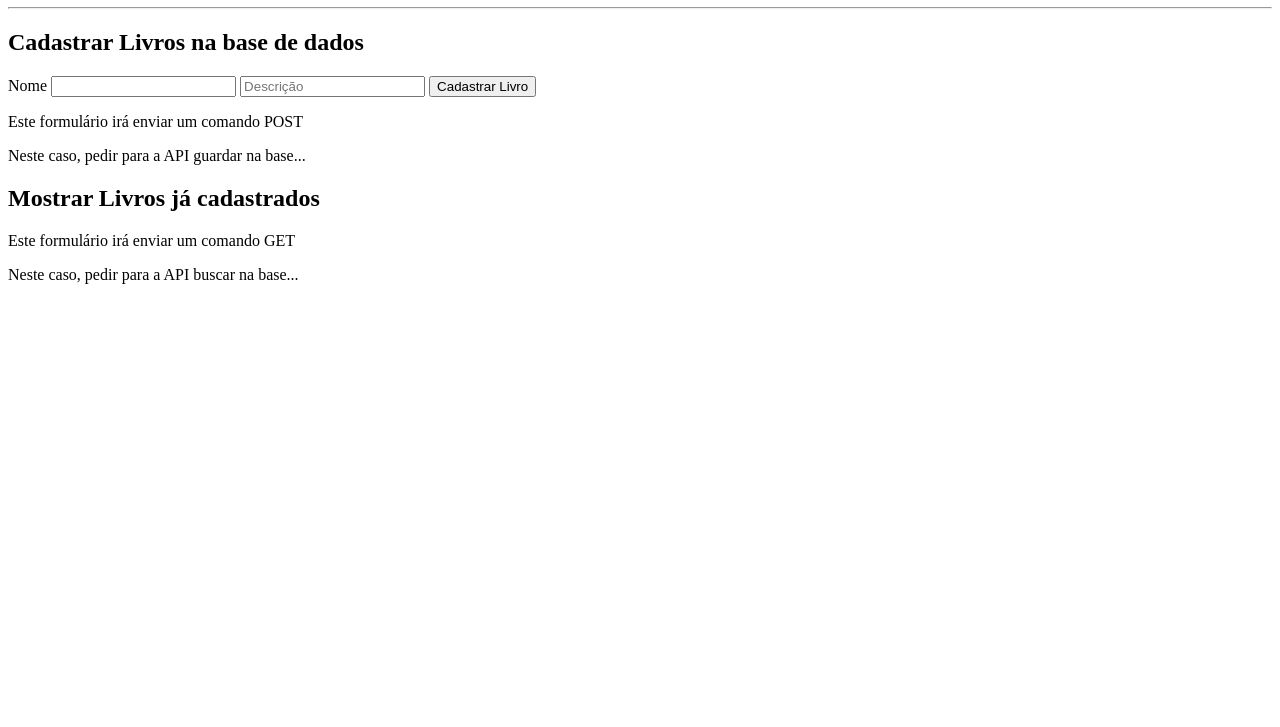
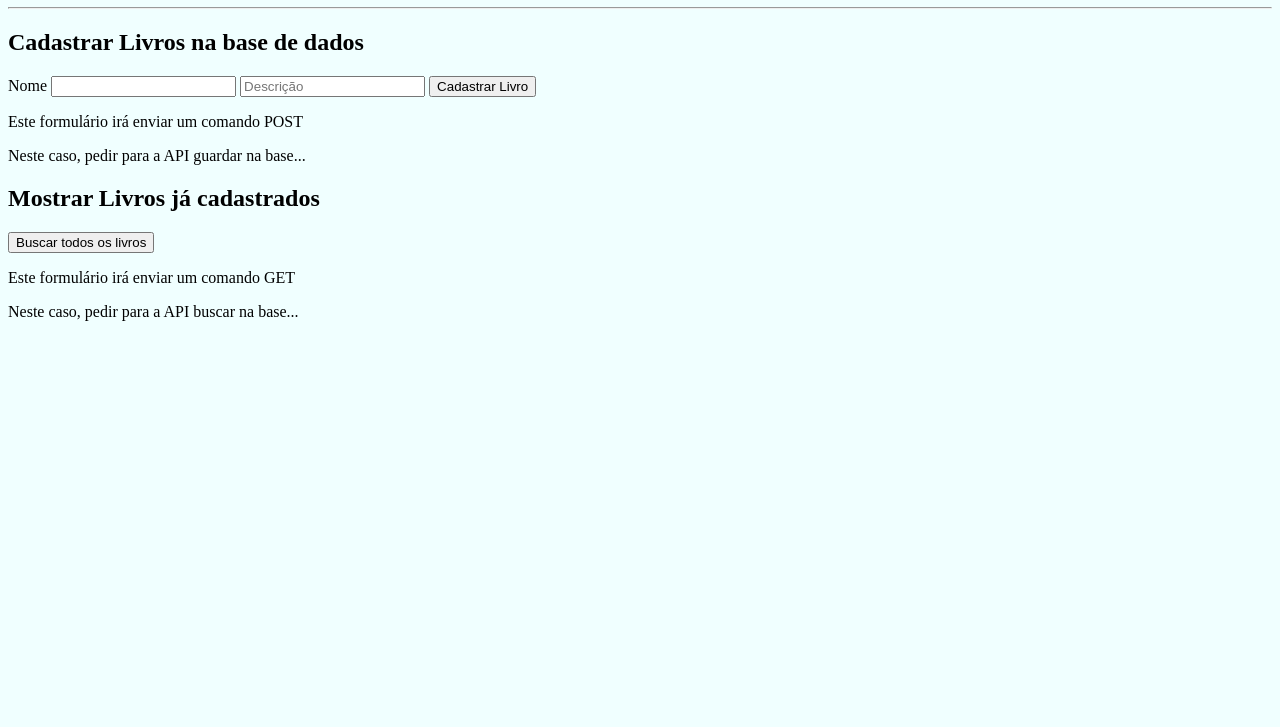
Before and after one commit to 1606187/exercicio-form-01, a plain HTML site: page index.html in a window 1280 px wide. Shown: the part 73-800 px from the top of the page. Drawn offline with Linux system fonts and the light colour scheme.

Commit message:
Adicioan formulário de busca de livros e background color azure

```diff
--- a/index.html
+++ b/index.html
@@ -29,7 +29,9 @@
 
     <div>
         <h2>Mostrar Livros já cadastrados</h2>
-        <form action=""></form>
+        <form action="https://api-aula.up.railway.app/livros" method="GET">
+            <button>Buscar todos os livros</button>
+        </form>
 
         <p>Este formulário irá enviar um comando GET</p>
         <p>Neste caso, pedir para a API buscar na base...</p>
@@ -40,3 +42,9 @@
 </body>
 
 </html>
+
+<style>
+    body {
+        background-color: azure;
+    }
+</style>
```
